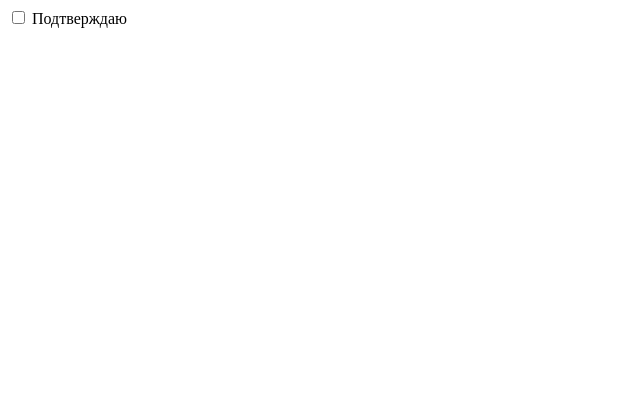
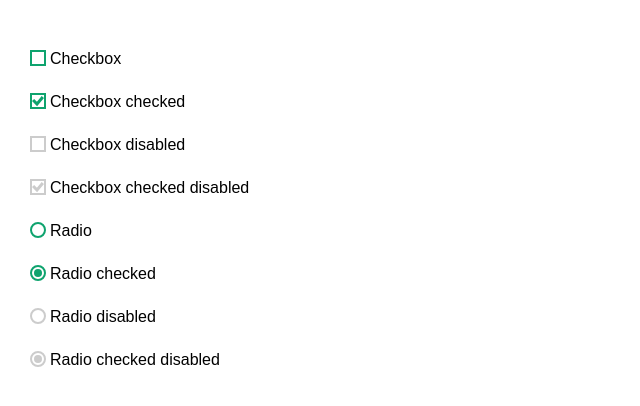
Before and after one commit to Marka-Ragnos/Checkbox-radio-1, a plain HTML site: page index.html in a window 1280 px wide. Shown: the whole page, without its empty margins (0-640 px from the left). Drawn offline with Linux system fonts and the light colour scheme.

Commit message:
стилизация чекбокс1

```diff
--- a/css/style.css
+++ b/css/style.css
@@ -0,0 +1,106 @@
+*{
+	box-sizing: border-box;
+}
+
+body {
+	margin: 0;
+	padding: 50px;
+	font-family: sans-serif;
+}
+
+label {
+	display: block;
+	margin-bottom: 25px;
+}
+
+/* Checkbox */
+.check-box {
+	position: absolute;
+	width: 1px;
+	height: 1px;
+	overflow: hidden;
+	clip: rect(0 0 0 0);
+	padding-left: 20px;
+}
+
+.check-style {
+	position: absolute;
+	width: 16px;
+	height: 16px;
+	border: 2px solid #0EA36E;
+	margin-left: -20px;
+}
+
+/* .check-box:checked + .check-style::before {
+	content: "";
+	width: 8px;
+	height: 8px;
+	background-color: #0EA36E;
+	position: absolute;
+	top: 50%;
+	left: 50%;
+	transform: translate(-50%, -50%);
+} */
+
+.check-box:checked + .check-style {
+	background-image: url(../images/check-on.svg);
+}
+
+/* .check-box:checked:disabled + .check-style::before {
+	background-color: #CCCCCC;
+} */
+
+.check-box:checked:disabled + .check-style {
+	background-image: url(../images/check-disable-on.svg);
+}
+
+.check-box:disabled + .check-style {
+	border-color: #CCCCCC;
+}
+
+.check-box:focus + .check-style {
+	box-shadow: 0 0 0 2px #000000;
+}
+
+/* Radio buttons */
+.radio-button {
+	position: absolute;
+	width: 1px;
+	height: 1px;
+	overflow: hidden;
+	clip: rect(0 0 0 0);
+	padding-left: 20px;
+}
+
+.radio-style {
+	position: absolute;
+	width: 16px;
+	height: 16px;
+	border: 2px solid #0EA36E;
+	margin-left: -20px;
+	border-radius: 50%;
+}
+
+.radio-button:checked + .radio-style::before {
+	content: "";
+	width: 8px;
+	height: 8px;
+	background-color: #0EA36E;
+	position: absolute;
+	top: 50%;
+	left: 50%;
+	transform: translate(-50%, -50%);
+	border-radius: 50%;
+}
+
+.radio-button:checked:disabled + .radio-style::before {
+	background-color: #CCCCCC;
+}
+
+.radio-button:disabled + .radio-style {
+	border-color: #CCCCCC;
+}
+
+.radio-button:focus + .radio-style {
+	box-shadow: 0 0 0 2px #000000;
+}
--- a/index.html
+++ b/index.html
@@ -1,16 +1,64 @@
 <!DOCTYPE html>
 <html lang="en">
+
 <head>
 	<meta charset="UTF-8">
 	<meta name="viewport" content="width=device-width, initial-scale=1.0">
 	<title>Document</title>
 	<link rel="stylesheet" href="css/style.css">
 </head>
+
 <body>
 
-<label for="">
-	<input autocomplete="off" type="checkbox" name="form[]" data-value="" class="input" />
-	Подтверждаю
-</label
+	<label>
+		<input type="checkbox" class="check-box" />
+		<span class="check-style"></span>
+		Checkbox
+	</label>
+
+	<label>
+		<input type="checkbox" class="check-box" checked />
+		<span class="check-style"></span>
+		Checkbox checked
+	</label>
+
+	<label>
+		<input type="checkbox" class="check-box" disabled />
+		<span class="check-style"></span>
+		Checkbox disabled
+	</label>
+
+	<label>
+		<input type="checkbox" class="check-box" checked disabled />
+		<span class="check-style"></span>
+		Checkbox checked disabled
+	</label>
+
+
+	<label>
+		<input name="rd" type="radio" class="radio-button" />
+		<span class="radio-style"></span>
+		Radio
+	</label>
+
+	<label>
+		<input name="rd" type="radio" class="radio-button" checked />
+		<span class="radio-style"></span>
+		Radio checked
+	</label>
+
+	<label>
+		<input type="radio" class="radio-button" disabled />
+		<span class="radio-style"></span>
+		Radio disabled
+	</label>
+
+	<label>
+		<input type="radio" class="radio-button" checked disabled />
+		<span class="radio-style"></span>
+		Radio checked disabled
+	</label>
+
 </body>
+
 </html>
```
Also changed, not shown: images/check-disable-on.svg (added), images/check-on.svg (added).
